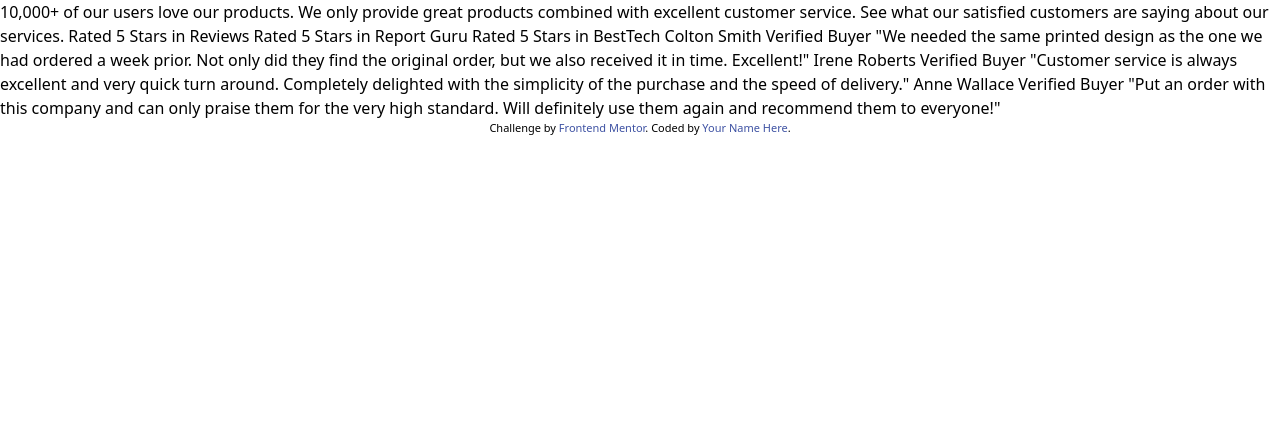
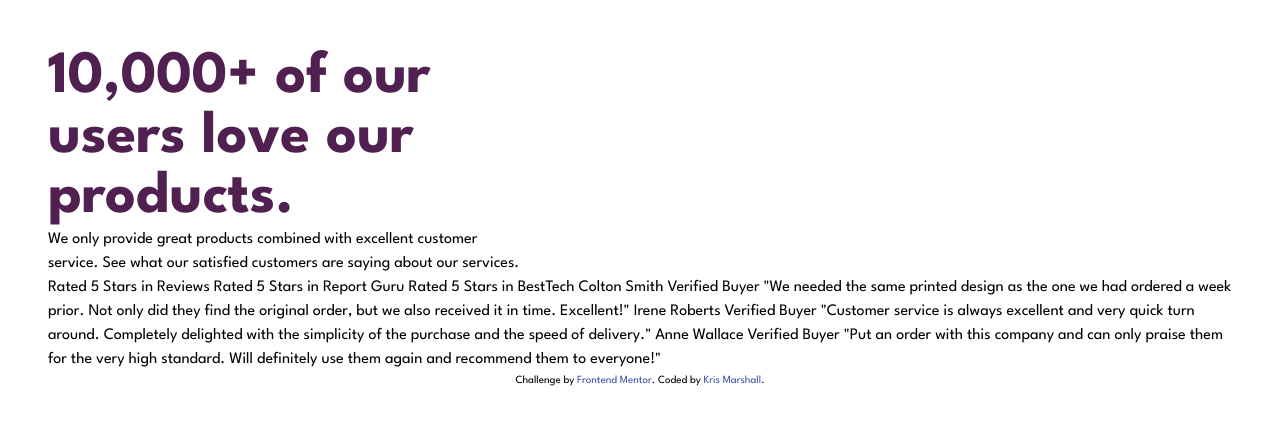
Before and after one commit to RflctnOfU/Social-Proof-Section-Master, a website: page index.html in a window 1280 px wide. Drawn offline with Linux system fonts and the light colour scheme.

Commit message:
started the layout

```diff
--- a/index.html
+++ b/index.html
@@ -10,6 +10,12 @@
       type="image/png"
       sizes="32x32"
       href="./images/favicon-32x32.png"
+    />
+    <link rel="preconnect" href="https://fonts.googleapis.com" />
+    <link rel="preconnect" href="https://fonts.gstatic.com" crossorigin />
+    <link
+      href="https://fonts.googleapis.com/css2?family=League+Spartan:wght@400;500;700&display=swap"
+      rel="stylesheet"
     />
     <link href="./dist/output.css" rel="stylesheet" />
     <title>Frontend Mentor | Social proof section</title>
@@ -25,24 +31,42 @@
       }
     </style>
   </head>
-  <body>
-    10,000+ of our users love our products. We only provide great products
-    combined with excellent customer service. See what our satisfied customers
-    are saying about our services. Rated 5 Stars in Reviews Rated 5 Stars in
-    Report Guru Rated 5 Stars in BestTech Colton Smith Verified Buyer "We needed
-    the same printed design as the one we had ordered a week prior. Not only did
-    they find the original order, but we also received it in time. Excellent!"
-    Irene Roberts Verified Buyer "Customer service is always excellent and very
-    quick turn around. Completely delighted with the simplicity of the purchase
-    and the speed of delivery." Anne Wallace Verified Buyer "Put an order with
-    this company and can only praise them for the very high standard. Will
-    definitely use them again and recommend them to everyone!"
+  <body
+    class="flex flex-col justify-center items-center mx-12 my-12 font-league"
+  >
+    <div class="flex flex-col lg:flex-row lg:justify-between w-full">
+      <div class="w-2/5">
+        <h1 class="text-[hsl(300_43%_22%)] text-6xl font-bold">
+          10,000+ of our users love our products.
+        </h1>
+        <p>
+          We only provide great products combined with excellent customer
+          service. See what our satisfied customers are saying about our
+          services.
+        </p>
+      </div>
+      <div class="">
+        <div class=""></div>
+        <div class=""></div>
+        <div class=""></div>
+      </div>
+    </div>
+    <div class=""></div>
+    Rated 5 Stars in Reviews Rated 5 Stars in Report Guru Rated 5 Stars in
+    BestTech Colton Smith Verified Buyer "We needed the same printed design as
+    the one we had ordered a week prior. Not only did they find the original
+    order, but we also received it in time. Excellent!" Irene Roberts Verified
+    Buyer "Customer service is always excellent and very quick turn around.
+    Completely delighted with the simplicity of the purchase and the speed of
+    delivery." Anne Wallace Verified Buyer "Put an order with this company and
+    can only praise them for the very high standard. Will definitely use them
+    again and recommend them to everyone!"
 
     <div class="attribution">
       Challenge by
       <a href="https://www.frontendmentor.io?ref=challenge" target="_blank"
         >Frontend Mentor</a
-      >. Coded by <a href="#">Your Name Here</a>.
+      >. Coded by <a href="#">Kris Marshall</a>.
     </div>
   </body>
 </html>
```
Also changed, not shown: dist/output.css.
